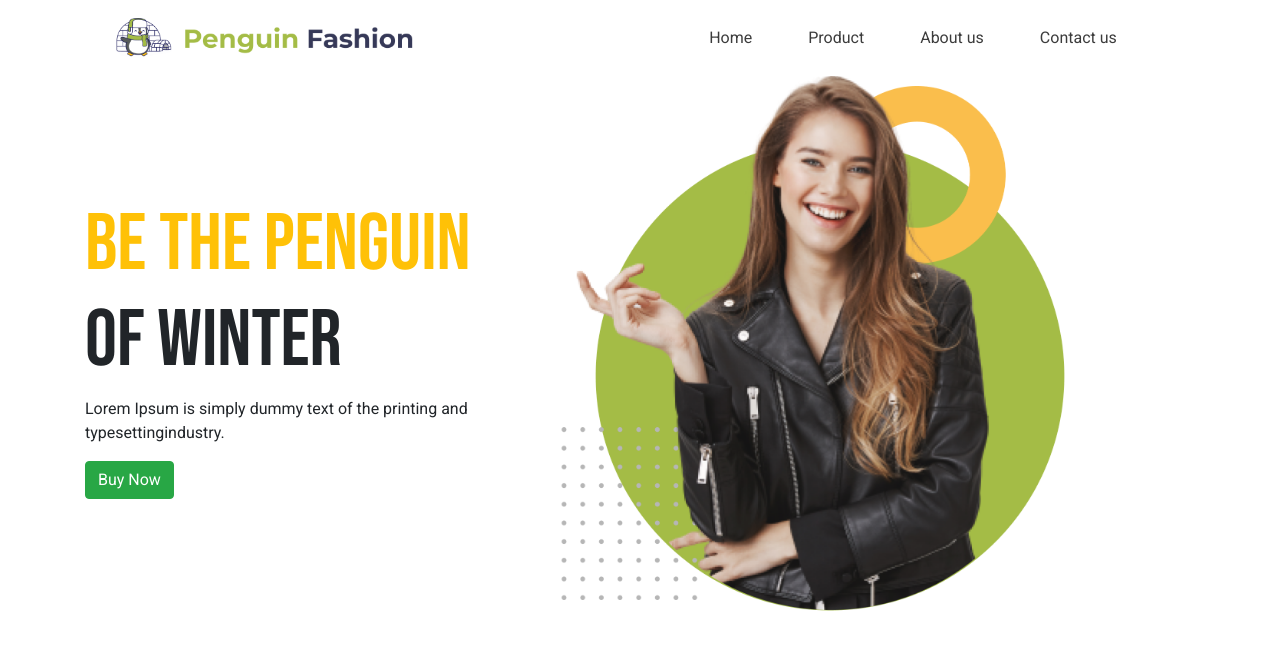
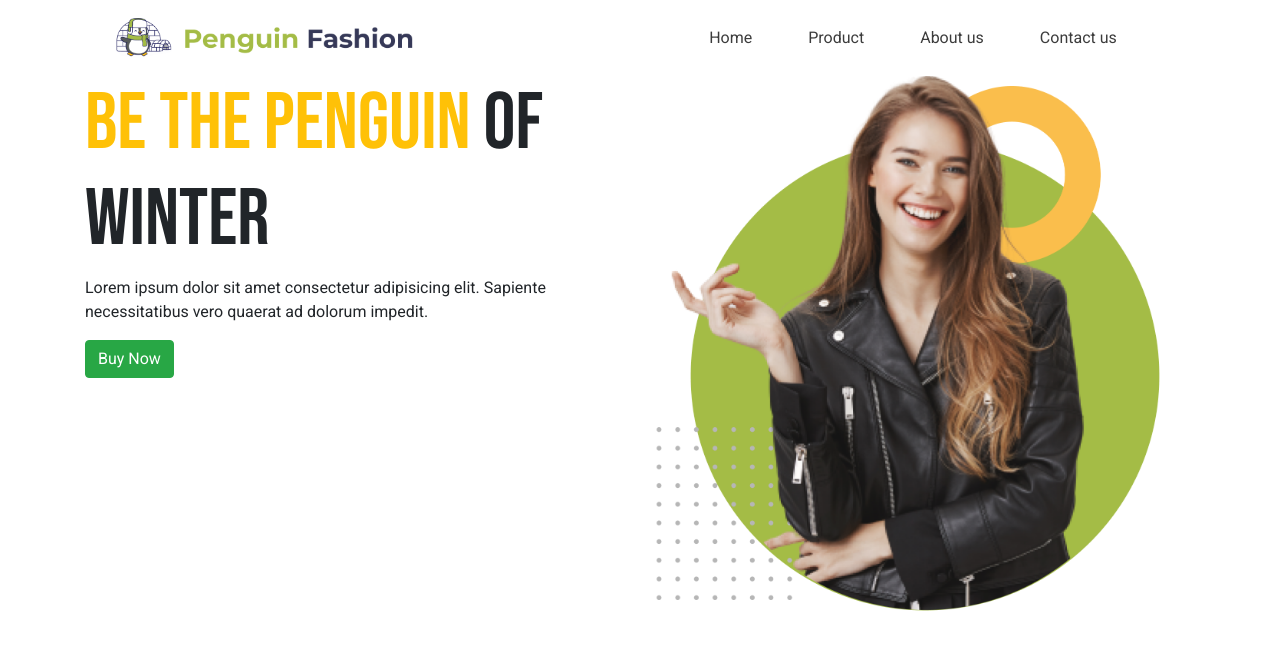
Before and after one commit to Sabbir2809/penguin-fashion, a plain HTML site: page index.html in a window 1280 px wide. Drawn offline with nearby package versions, Linux system fonts and the light colour scheme.

Commit message:
Header done

```diff
--- a/index.html
+++ b/index.html
@@ -53,23 +53,22 @@
                 </ul>
             </div>
         </nav>
+        <div class="container">
+            <div class="row">
+                <div class="col-sm-6">
+                    <h1><span class="text-warning">BE THE PENGUIN</span> OF WINTER</h1>
+                    <p>Lorem ipsum dolor sit amet consectetur adipisicing elit. Sapiente necessitatibus vero quaerat ad dolorum impedit.</p>
+                    <button class="btn btn-success">Buy Now</button>
+
+                </div>
+                <div class="col-sm-6">
+                    <img src="images/logo-icon/Group 33091.png" class="d-block w-100" alt="img">
+                </div>
+            </div>
+        </div>
     </header>
     <!--==========Header End==========-->
 
-    <!--==========Home Start==========-->
-    <main>
-        <div class="container">
-            <div class="row align-items-center">
-                <div class="col-md-5">
-                <h1><span class="text-warning">BE THE PENGUIN</span> OF WINTER</h1>
-                <p>Lorem Ipsum is simply dummy text of the printing and typesettingindustry.</p>
-                <button class="btn btn-success">Buy Now</button>
-            </div>
-            <div class="col-md-6">
-            <img src="images/logo-icon/Group 33091.png" class="d-block w-100" alt="img">
-            </div>
-        </div>
-    </main>
 
 
     <!-- Bootstrap JavaScript link -->
```
